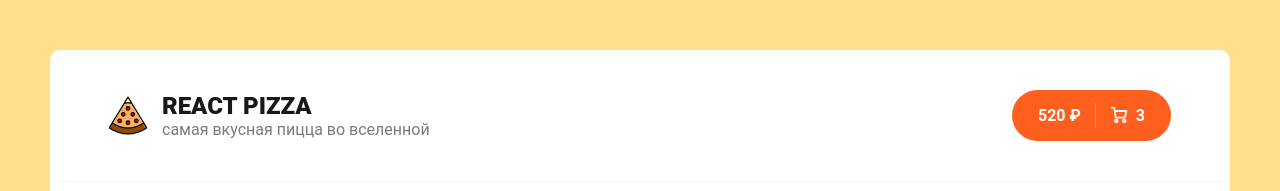
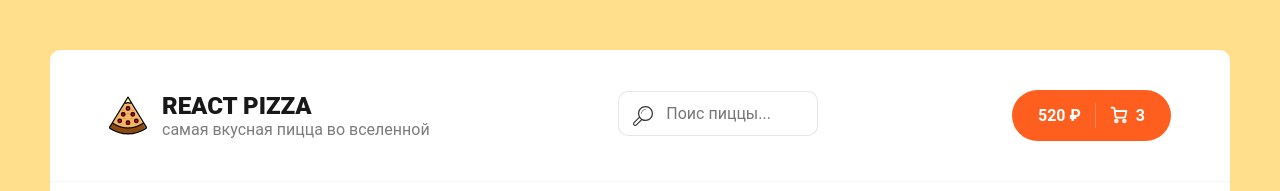
Before and after one commit to MariiaSimakova/pizza, a React (Vite) app: page / in a window 1280 px wide. Shown: the top 191 px of the page. Built offline with nearby package versions, Linux system fonts and the light colour scheme; no server answers; a web font is replaced by a local one.

Commit message:
add search input and scss

```diff
--- a/src/components/Header.jsx
+++ b/src/components/Header.jsx
@@ -1,5 +1,6 @@
 import { Link } from "react-router-dom";
 import logoSvg from "../assets/img/pizza-logo.svg";
+import Search from "./Search/Search";
 
 function Header() {
   return (
@@ -14,6 +15,7 @@ function Header() {
             </div>
           </div>
         </Link>
+        <Search />
         <div className="header__cart">
           <Link to="/cart" className="button button--cart">
             <span>520 ₽</span>
--- /dev/null
+++ b/src/components/Search/Search.jsx
@@ -0,0 +1,32 @@
+import styles from "../Search/Search.module.scss";
+
+const Search = () => {
+  return (
+    <div className={styles.root}>
+      <svg
+        className={styles.icon}
+        enableBackground="new 0 0 32 32"
+        height="32px"
+        id="Layer_1"
+        version="1.1"
+        viewBox="0 0 32 32"
+        width="32px"
+        xmlns="http://www.w3.org/2000/svg"
+      >
+        <g id="search_1_">
+          <path
+            d="M20,0.005c-6.627,0-12,5.373-12,12c0,2.026,0.507,3.933,1.395,5.608l-8.344,8.342l0.007,0.006   C0.406,26.602,0,27.49,0,28.477c0,1.949,1.58,3.529,3.529,3.529c0.985,0,1.874-0.406,2.515-1.059l-0.002-0.002l8.341-8.34   c1.676,0.891,3.586,1.4,5.617,1.4c6.627,0,12-5.373,12-12C32,5.378,26.627,0.005,20,0.005z M4.795,29.697   c-0.322,0.334-0.768,0.543-1.266,0.543c-0.975,0-1.765-0.789-1.765-1.764c0-0.498,0.21-0.943,0.543-1.266l-0.009-0.008l8.066-8.066   c0.705,0.951,1.545,1.791,2.494,2.498L4.795,29.697z M20,22.006c-5.522,0-10-4.479-10-10c0-5.522,4.478-10,10-10   c5.521,0,10,4.478,10,10C30,17.527,25.521,22.006,20,22.006z"
+            fill="#333333"
+          />
+          <path
+            d="M20,5.005c-3.867,0-7,3.134-7,7c0,0.276,0.224,0.5,0.5,0.5s0.5-0.224,0.5-0.5c0-3.313,2.686-6,6-6   c0.275,0,0.5-0.224,0.5-0.5S20.275,5.005,20,5.005z"
+            fill="#333333"
+          />
+        </g>
+      </svg>
+      <input className={styles.input} placeholder="Поис пиццы..." />
+    </div>
+  );
+};
+
+export default Search;
--- /dev/null
+++ b/src/components/Search/Search.module.scss
@@ -0,0 +1,26 @@
+.root {
+  position: relative;
+}
+.input {
+  border: 1px solid rgba(0, 0, 0, 0.1);
+  padding: 12px 20px;
+  padding-left: 47px;
+  width: 200px;
+  border-radius: 10px;
+  font-size: 16px;
+  margin-bottom: 5px;
+  margin-right: 5px;
+  transition: all 0.15s ease-in-out;
+
+  &:focus {
+    width: 250px;
+  }
+}
+
+.icon {
+  width: 20px;
+  height: 20px;
+  position: absolute;
+  left: 15px;
+  top: 15px;
+}
```
